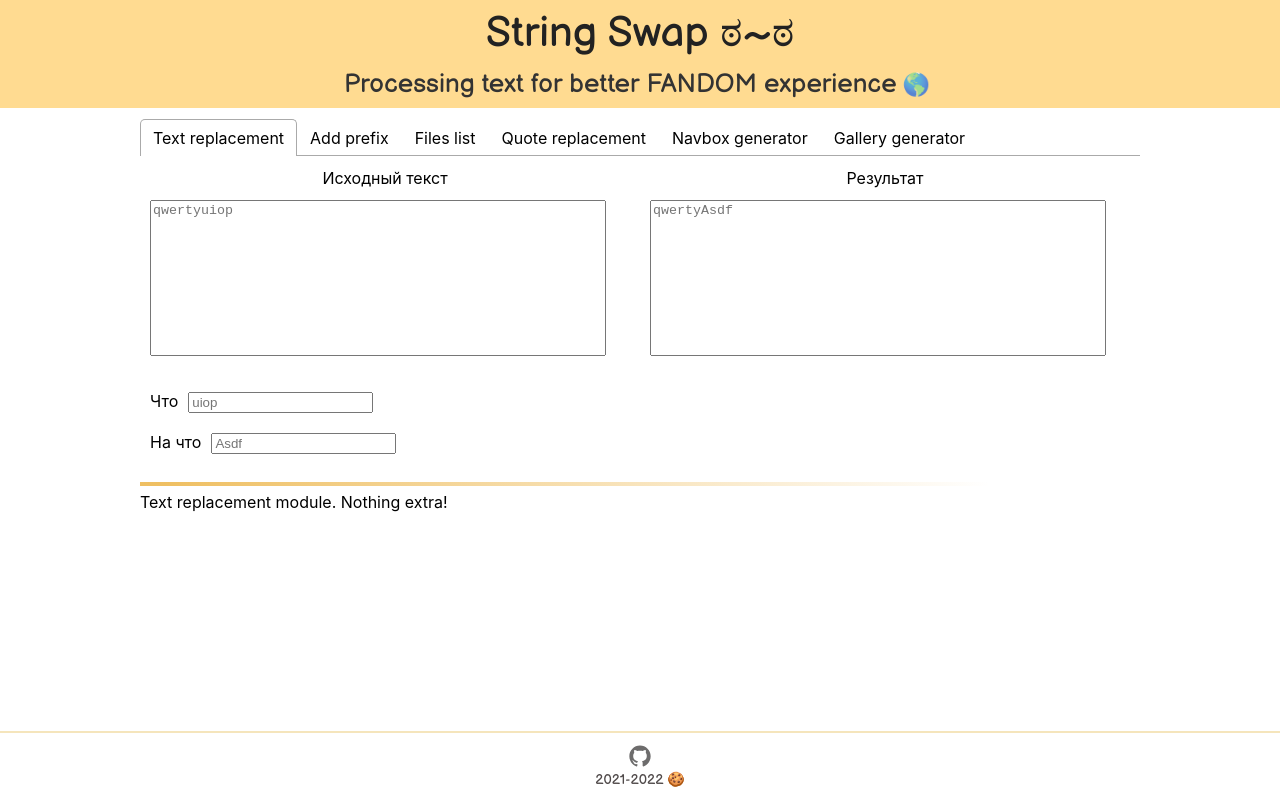
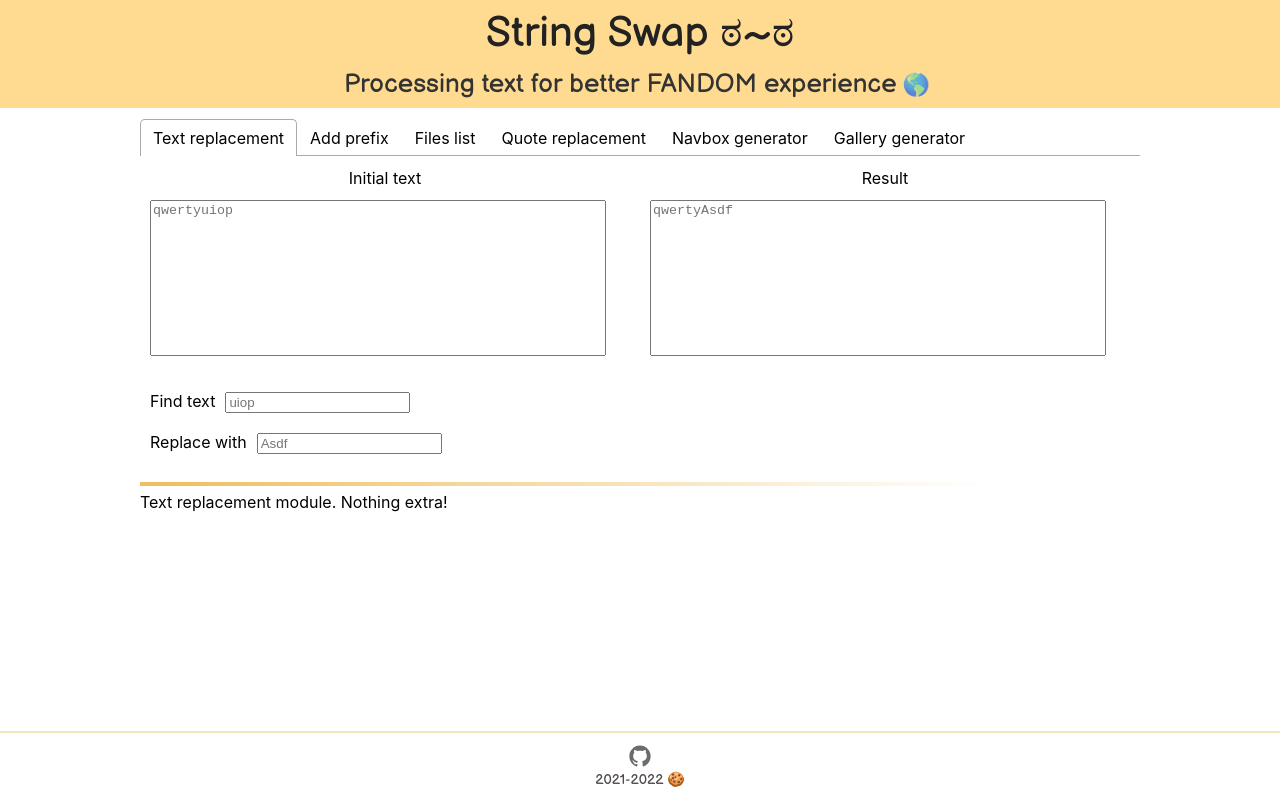
Before and after one commit to DoubleCookies/StringSwapWeb, a React (Create React App) app: page / in a window 1280 px wide. Built offline with nearby package versions, Linux system fonts and the light colour scheme.

Commit message:
i18n + labels

```diff
--- /dev/null
+++ b/src/components/CustomLabel.tsx
@@ -0,0 +1,13 @@
+import React from "react";
+import { useTranslation } from "react-i18next";
+
+
+function CustomLabel(props: any) {
+  const { t } = useTranslation(['translation']);
+
+  return (
+    <label>{t(props.name)}</label>
+  );
+}
+
+export default CustomLabel;
--- /dev/null
+++ b/src/components/ResultLabel.tsx
@@ -0,0 +1,13 @@
+import React from "react";
+import { useTranslation } from "react-i18next";
+
+
+function ResultLabel() {
+  const { t } = useTranslation(['translation']);
+
+  return (
+    <label className="form-label">{t("resultText")}</label>
+  );
+}
+
+export default ResultLabel;
--- /dev/null
+++ b/src/components/StartTextLabel.tsx
@@ -0,0 +1,13 @@
+import React from "react";
+import { useTranslation } from "react-i18next";
+
+
+function StartTextLabel() {
+  const { t } = useTranslation(['translation']);
+
+  return (
+    <label className="form-label">{t("startText")}</label>
+  );
+}
+
+export default StartTextLabel;
--- a/src/components/addPrefix/AddPrefix.tsx
+++ b/src/components/addPrefix/AddPrefix.tsx
@@ -1,4 +1,7 @@
 import React from "react";
+import StartTextLabel from "../StartTextLabel";
+import ResultLabel from "../ResultLabel";
+import CustomLabel from "../CustomLabel";
 
 interface MyProps {
   description: string
@@ -28,14 +31,14 @@ class AddPrefix extends React.Component<MyProps, MyState> {
       <form>
         <div style={{ display: 'flex', flexDirection: 'row' }}>
           <div style={{ flexDirection: 'column', flexBasis: '50%' }}>
-            <label className="form-label">Исходный текст</label>
+            <StartTextLabel/>
             <textarea className="form-text-area"
                       placeholder="1.jpg&#10;2.jpg&#10;3.jpg"
                       onChange={this.updateStartValue.bind(this)}
                       rows={10}
             />
             <div style={{ margin: 10 }}>
-              <label>Префикс</label>
+              <CustomLabel name="prefix"/>
               <input className="form-input"
                      placeholder="file:"
                      onChange={this.updatePrefix.bind(this)}
@@ -44,7 +47,7 @@ class AddPrefix extends React.Component<MyProps, MyState> {
             </div>
           </div>
           <div style={{ flexDirection: 'column', flexBasis: '50%' }}>
-            <label className="form-label">Результат</label>
+            <ResultLabel/>
             <textarea className="form-text-area"
                       placeholder="file:1.jpg&#10;file:2.jpg&#10;file:3.jpg"
                       value={finishValue}
--- a/src/components/fileNames/FileNames.tsx
+++ b/src/components/fileNames/FileNames.tsx
@@ -1,4 +1,6 @@
 import React from "react";
+import StartTextLabel from "../StartTextLabel";
+import ResultLabel from "../ResultLabel";
 
 interface MyProps {
   description: string
@@ -26,7 +28,7 @@ class FileNames extends React.Component<MyProps, MyState> {
       <form>
         <div style={{ display: 'flex', flexDirection: 'row' }}>
           <div style={{ flexDirection: 'column', flexBasis: '50%' }}>
-            <label className="form-label">Исходный текст</label>
+            <StartTextLabel/>
             <textarea className="form-text-area"
                       placeholder="1 100%&#10;1 100%&#10;3&#10;3.jpg&#10;3.jpg&#10;4&#10;4.jpg"
                       onChange={this.updateStartValue.bind(this)}
@@ -34,7 +36,7 @@ class FileNames extends React.Component<MyProps, MyState> {
             />
           </div>
           <div style={{ flexDirection: 'column', flexBasis: '50%' }}>
-            <label className="form-label">Результат</label>
+            <ResultLabel/>
             <textarea className="form-text-area"
                       placeholder="1 100%&#10;3.jpg&#10;4.jpg"
                       value={finishValue}
--- a/src/components/galleryGenerator/GalleryGenerator.tsx
+++ b/src/components/galleryGenerator/GalleryGenerator.tsx
@@ -1,4 +1,6 @@
 import React from "react";
+import ResultLabel from "../ResultLabel";
+import CustomLabel from "../CustomLabel";
 
 interface MyProps {
   description: string
@@ -33,21 +35,21 @@ class GalleryGenerator extends React.Component<MyProps, MyState> {
         <div style={{ display: 'flex', flexDirection: 'row' }}>
           <div style={{ flexDirection: 'column', flexBasis: '50%', alignSelf: 'flex-end' }}>
             <div style={{ margin: 10 }}>
-              <label>Название</label>
+              <CustomLabel name="name"/>
               <input className="form-input"
                      placeholder="fileName"
                      onChange={this.updateName.bind(this)}
                      type="text"
               />
               <br/>
-              <label>Старт. номер</label>
+              <CustomLabel name="startNumber"/>
               <input className="form-input"
                      placeholder="1"
                      onChange={this.updateStartNumber.bind(this)}
                      type="text"
               />
               <br/>
-              <label>Фин. номер</label>
+              <CustomLabel name="finNumber"/>
               <input className="form-input"
                      placeholder="3"
                      onChange={this.updateFinishNumber.bind(this)}
@@ -55,7 +57,7 @@ class GalleryGenerator extends React.Component<MyProps, MyState> {
 
               />
               <br/>
-              <label>Расширение</label>
+              <CustomLabel name="extension"/>
               <input className="form-input"
                      placeholder="jpg"
                      onChange={this.updateExtension.bind(this)}
@@ -64,7 +66,7 @@ class GalleryGenerator extends React.Component<MyProps, MyState> {
             </div>
           </div>
           <div style={{ flexDirection: 'column', flexBasis: '50%' }}>
-            <label className="form-label">Результат</label>
+            <ResultLabel/>
             <textarea className="form-text-area"
                       placeholder="fileName 1.jpg&#10;fileName 2.jpg&#10;fileName 3.jpg"
                       value={finishValue}
--- a/src/components/navboxGenerator/NavboxGenerator.tsx
+++ b/src/components/navboxGenerator/NavboxGenerator.tsx
@@ -1,4 +1,6 @@
 import React from "react";
+import StartTextLabel from "../StartTextLabel";
+import ResultLabel from "../ResultLabel";
 
 interface MyProps {
   description: string
@@ -26,7 +28,7 @@ class NavboxGenerator extends React.Component<MyProps, MyState> {
       <form>
         <div style={{ display: 'flex', flexDirection: 'row' }}>
           <div style={{ flexDirection: 'column', flexBasis: '50%' }}>
-            <label className="form-label">Исходный текст</label>
+            <StartTextLabel/>
             <textarea className="form-text-area"
                       placeholder="abc&#10;qwerty&#10;hello"
                       onChange={this.updateStartValue.bind(this)}
@@ -34,7 +36,7 @@ class NavboxGenerator extends React.Component<MyProps, MyState> {
             />
           </div>
           <div style={{ flexDirection: 'column', flexBasis: '50%' }}>
-            <label className="form-label">Результат</label>
+            <ResultLabel/>
             <textarea className="form-text-area"
                       placeholder="[[abc]] • [[qwerty]] • [[hello]]"
                       value={finishValue}
--- a/src/components/quoteReplacement/QuoteReplacement.tsx
+++ b/src/components/quoteReplacement/QuoteReplacement.tsx
@@ -1,4 +1,6 @@
 import React from "react";
+import StartTextLabel from "../StartTextLabel";
+import ResultLabel from "../ResultLabel";
 
 interface MyProps {
   description: string
@@ -26,7 +28,7 @@ class QuoteReplacement extends React.Component<MyProps, MyState> {
       <form>
         <div style={{ display: 'flex', flexDirection: 'row' }}>
           <div style={{ flexDirection: 'column', flexBasis: '50%' }}>
-            <label className="form-label">Исходный текст</label>
+            <StartTextLabel/>
             <textarea className="form-text-area"
                       placeholder='"Hello there"'
                       onChange={this.updateStartValue.bind(this)}
@@ -34,7 +36,7 @@ class QuoteReplacement extends React.Component<MyProps, MyState> {
             />
           </div>
           <div style={{ flexDirection: 'column', flexBasis: '50%' }}>
-            <label className="form-label">Результат</label>
+            <ResultLabel/>
             <textarea className="form-text-area"
                       placeholder="«Hello there»"
                       value={finishValue}
--- a/src/components/replaceText/ReplaceText.tsx
+++ b/src/components/replaceText/ReplaceText.tsx
@@ -1,4 +1,7 @@
 import React from "react";
+import StartTextLabel from "../StartTextLabel";
+import ResultLabel from "../ResultLabel";
+import CustomLabel from "../CustomLabel";
 
 interface MyProps {
   description: string
@@ -30,21 +33,21 @@ class ReplaceText extends React.Component<MyProps, MyState> {
       <form>
         <div style={{ display: 'flex', flexDirection: 'row' }}>
           <div style={{ flexDirection: 'column', flexBasis: '50%' }}>
-            <label className="form-label">Исходный текст</label>
+            <StartTextLabel/>
             <textarea className="form-text-area"
                       placeholder="qwertyuiop"
                       onChange={this.updateStartValue.bind(this)}
                       rows={10}
             />
             <div style={{ margin: 10 }}>
-              <label>Что</label>
+              <CustomLabel name="find"/>
               <input className="form-input"
                      placeholder="uiop"
                      onChange={this.handleReplaceStart.bind(this)}
                      type="text"
               />
               <br/>
-              <label>На что</label>
+              <CustomLabel name="replaceWith"/>
               <input className="form-input"
                      placeholder="Asdf"
                      onChange={this.handleReplaceFinish.bind(this)}
@@ -53,7 +56,7 @@ class ReplaceText extends React.Component<MyProps, MyState> {
             </div>
           </div>
           <div style={{ flexDirection: 'column', flexBasis: '50%' }}>
-            <label className="form-label">Результат</label>
+            <ResultLabel/>
             <textarea className="form-text-area"
                       placeholder="qwertyAsdf"
                       value={finishValue}
--- a/src/i18n.ts
+++ b/src/i18n.ts
@@ -20,6 +20,16 @@ export const resources = {
       galleryGenerator: 'Gallery generator',
       galleryGeneratorInfo: 'Module for generating file names with numbers. Used for galleries, now it lost relevance ' +
         'but I don\'t want to throw it away.',
+
+      startText: 'Initial text',
+      resultText: 'Result',
+      find: 'Find text',
+      replaceWith: 'Replace with',
+      prefix: 'Prefix',
+      name: 'Name',
+      startNumber: 'Start number',
+      finNumber: 'Last number',
+      extension: 'Extension'
     }
   },
   ru: {
@@ -38,7 +48,17 @@ export const resources = {
       navboxGeneratorInfo: 'Модуль для генерации ссылок для навбоксов.',
       galleryGenerator: 'Генератор галерей',
       galleryGeneratorInfo: 'Модуль для генерации списка файлов с нужным номером. Использовался раньше для ' +
-        'галерей, сейчас немного утратил актуальность, но выкидывать не хочется.'
+        'галерей, сейчас немного утратил актуальность, но выкидывать не хочется.',
+
+      startText: 'Исходный текст',
+      resultText: 'Результат',
+      find: 'Найти',
+      replaceWith: 'Заменить на',
+      prefix: 'Префикс',
+      name: 'Название',
+      startNumber: 'Старт. номер',
+      finNumber: 'Фин. номер',
+      extension: 'Расширение'
     }
   }
 }
```
